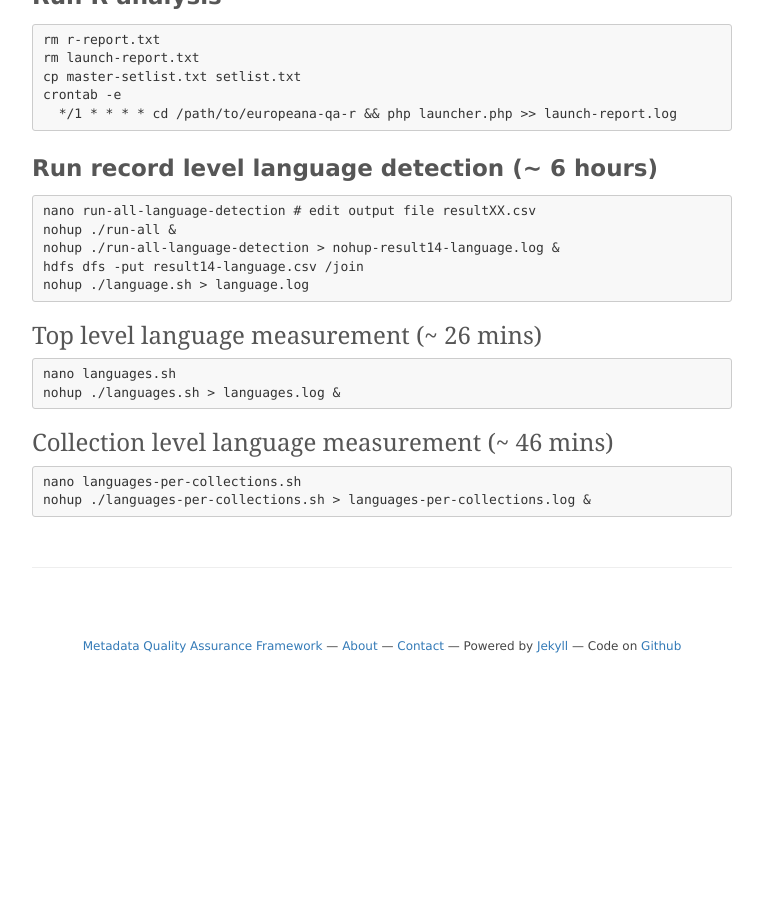
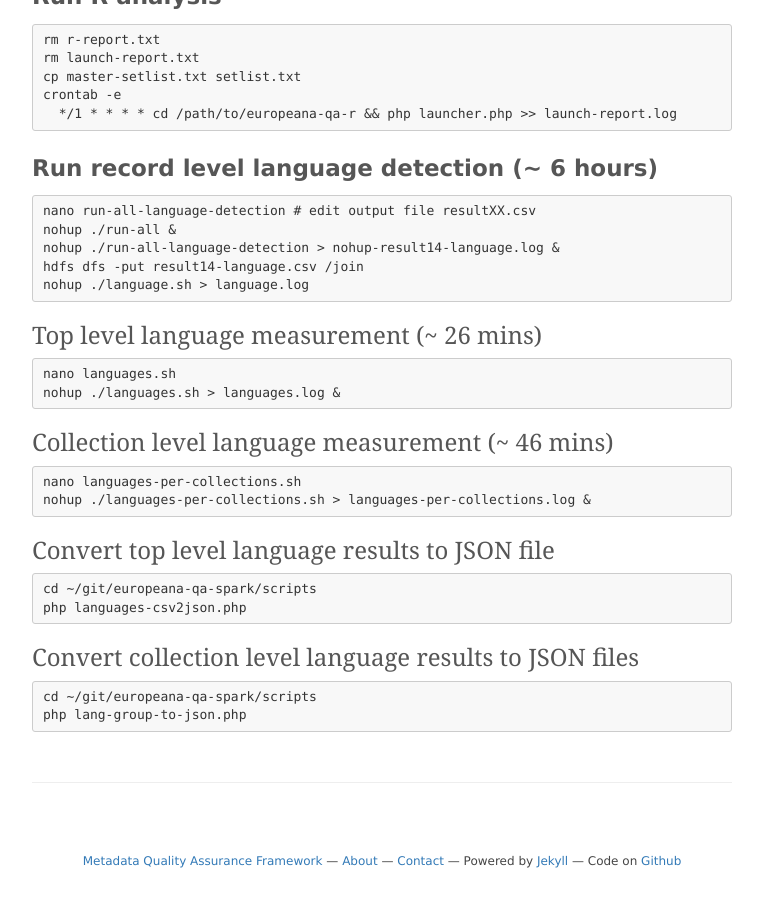
Before and after one commit to pkiraly/pkiraly.github.io, a Jekyll site: the page built from cheatsheet.md, in a window 1280 px wide and 900 px high, scrolled down 2065 px. Shown: the whole window, without its empty margins (258-1021 px from the left). Built offline with Jekyll 4.4.1, drawn with Linux system fonts in a browser that asks for light colours; nearby versions of some CDN libraries; some web fonts are replaced; comment, search, counter and statistics services are not loaded; before the commit the page ends 2750 px from its top, so only the background shows below that.

Commit message:
Update cheatsheet.md

````diff
--- a/cheatsheet.md
+++ b/cheatsheet.md
@@ -88,3 +88,17 @@ nohup ./languages.sh > languages.log &
 nano languages-per-collections.sh
 nohup ./languages-per-collections.sh > languages-per-collections.log &
 ```
+
+### Convert top level language results to JSON file
+
+```
+cd ~/git/europeana-qa-spark/scripts
+php languages-csv2json.php
+```
+
+### Convert collection level language results to JSON files
+
+```
+cd ~/git/europeana-qa-spark/scripts
+php lang-group-to-json.php
+```
````
